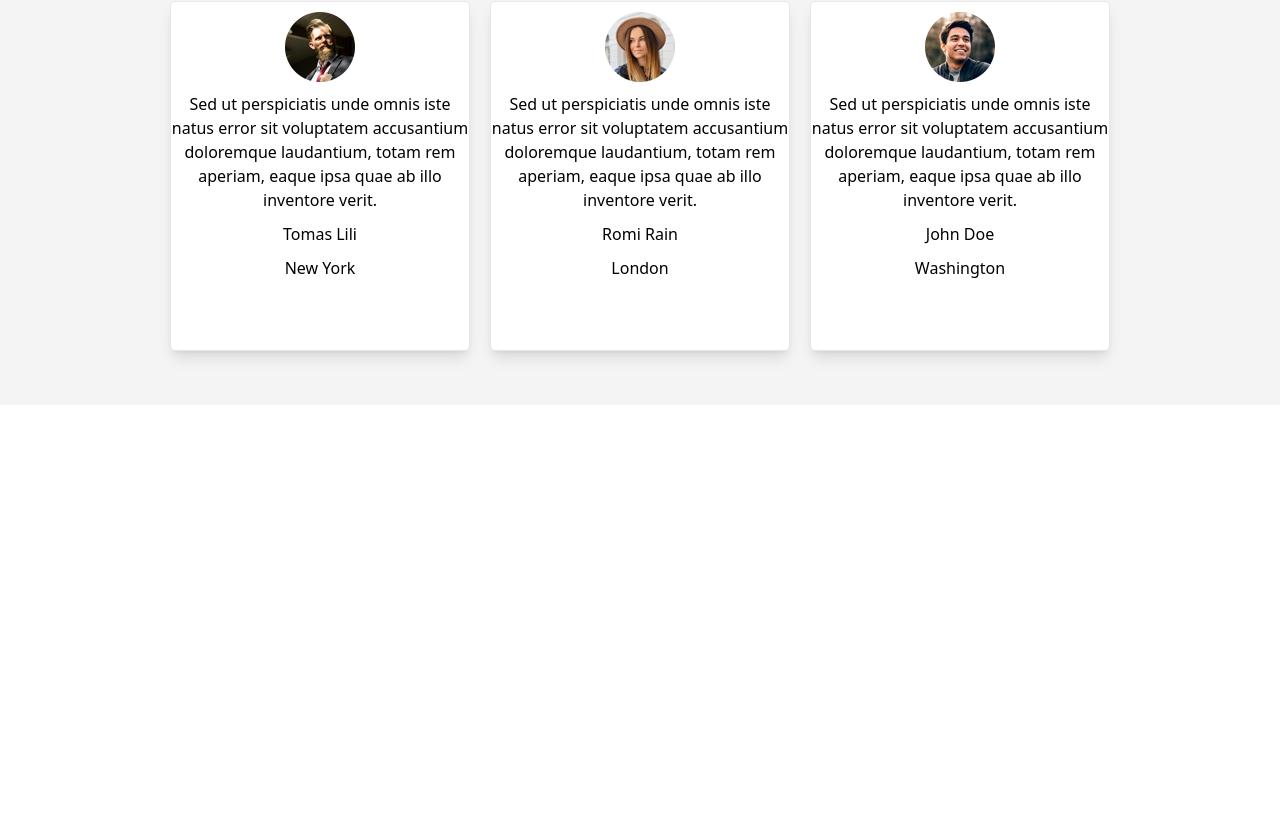
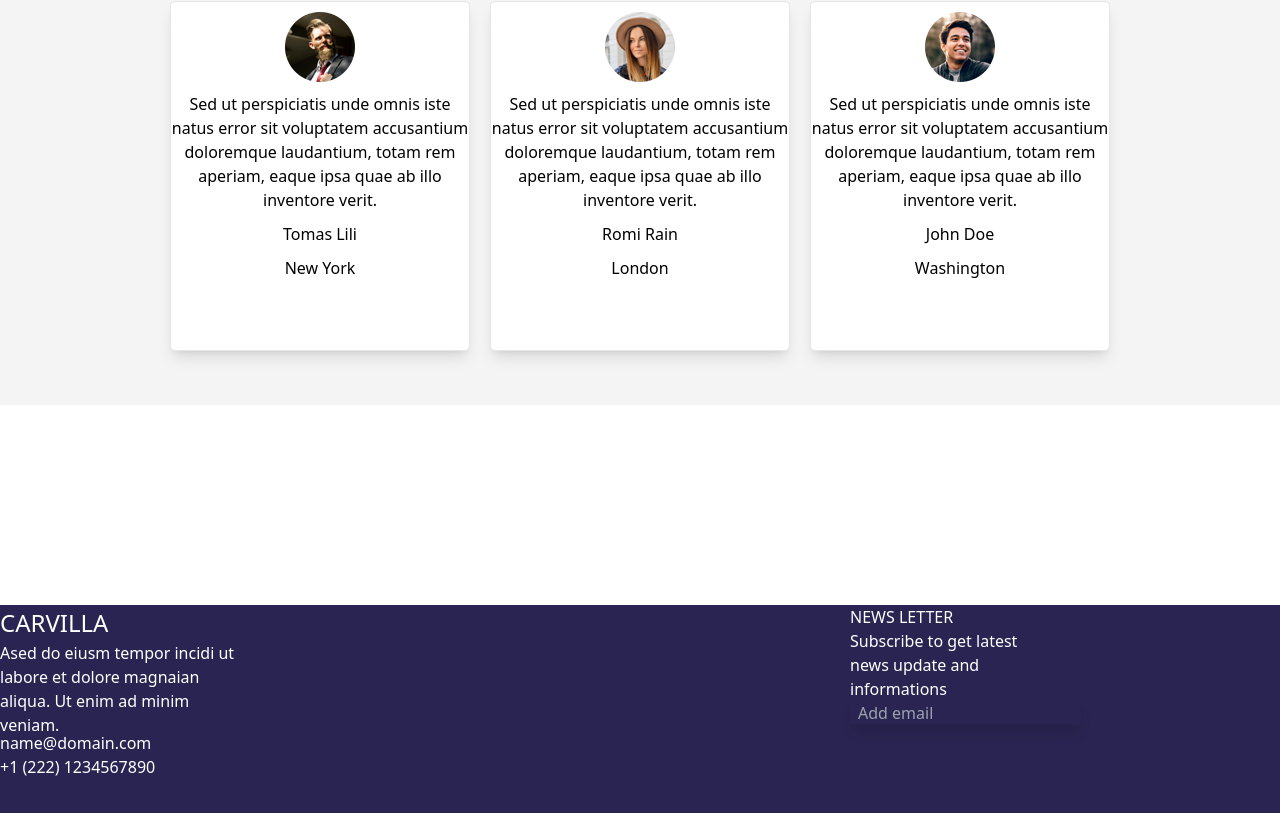
Before and after one commit to ThanhVy-2002/Carvilla-Website, a React (Create React App) app: page / in a window 1280 px wide. Shown: the part 3540-4353 px from the top of the page. Before the commit the page ends 3945 px from the top, so only its background shows below. Built offline with nearby package versions, Linux system fonts and the light colour scheme.

Commit message:
Add Carvilla

```diff
--- a/src/Components/Contact/Contact.tsx
+++ b/src/Components/Contact/Contact.tsx
@@ -1,9 +1,29 @@
 import React from "react";
-
+import { data1, data2 } from "./data";
 
 export const Contact: React.FC = () => {
     return (
-        <>
-        </>
+        <div className="bg-[#2A2452] text-white h-[300px] flex flex-row">
+            <div className="">
+                {data1.map((item) => (
+                    <div>
+                        <h1 className="text-[24px]">{item.title}</h1>
+                        <p className="w-[250px] h-[40px]">{item.content}</p>
+                        <p className="translate-y-[50px] ">{item.email}</p>
+                        <p className="translate-y-[50px] ">{item.phone}</p>
+                    </div>
+                ))}
+            </div>
+
+            <div className="translate-x-[600px] w-[200px]">
+                {data2.map((item) => (
+                    <div className="">
+                        <h1>{item.title}</h1>
+                        <p>{item.content}</p>
+                        <span>{item.input}</span>
+                    </div>
+                ))}
+            </div>
+        </div>
     )
 }
--- /dev/null
+++ b/src/Components/Contact/data.tsx
@@ -0,0 +1,24 @@
+
+import { AngleRight } from "../Icon/AngleRight"
+/*
+const Input = () => {
+    return (
+        <input>
+            {<AngleRight />}
+        </input>
+    )
+} */
+
+
+export const data1 = [{
+    title: 'CARVILLA',
+    content: 'Ased do eiusm tempor incidi ut labore et dolore magnaian aliqua. Ut enim ad minim veniam.',
+    email: 'name@domain.com',
+    phone: '+1 (222) 1234567890'
+}]
+
+export const data2 = [{
+    title: 'NEWS LETTER',
+    content: 'Subscribe to get latest news update and informations',
+    input: <input placeholder="Add email" className="placeholder:translate-x-2 rounded bg-[#2A2452] shadow-lg hover:shadow-indigo-500/40" type="email"></input>
+}]
--- a/src/Components/FeaturedCars/FeaturedCars.tsx
+++ b/src/Components/FeaturedCars/FeaturedCars.tsx
@@ -12,7 +12,7 @@ export const FeaturedCars: React.FC = () => {
             </div>
             <div className="grid grid-rows-3 grid-flow-col items-center justify-center space-x-4 translate-y-6">
                 {data.map((item) => (
-                    <div className="h-[350px] ">
+                    <div className="h-[350px]">
                         <div className="flex flex-col items-center divide-y divide-slate-300 border w-[300px] h-[180px] shrink-0 rounded-[5px] bg-white border-slate-300">
                             <span className="translate-y-3 ">{item.img}</span>
                             <p className="translate-y-7">{item.mode}</p>
--- a/src/Components/Header/Header.tsx
+++ b/src/Components/Header/Header.tsx
@@ -6,6 +6,7 @@ import { Service } from "../Service/Service";
 import { NewCars } from "../NewCars/NewCars";
 import { FeaturedCars } from "../FeaturedCars/FeaturedCars";
 import { Clients } from "../Clients/Clients";
+import { Contact } from "../Contact/Contact";
 
 export const Header: FC = () => {
     const refHome = useRef<HTMLDivElement>(null)
@@ -32,6 +33,11 @@ export const Header: FC = () => {
         refFeaturedCars.current?.scrollIntoView({ behavior: 'smooth' })
     }
 
+    const refContact = useRef<HTMLDivElement>(null)
+
+    const handleClickContact = () => {
+        refContact.current?.scrollIntoView({ behavior: 'smooth' })
+    }
 
     return (
         <>
@@ -43,7 +49,7 @@ export const Header: FC = () => {
                     <ButtonProps label='FEATURED CARS' onClick={handleClickFeaturedCars} />
                     <ButtonProps label='NEW CARS' onClick={handleClickNewCars} />
                     <ButtonProps label='BRANDS' />
-                    <ButtonProps label='CONTACT' />
+                    <ButtonProps label='CONTACT' onClick={handleClickContact}/>
                 </div>
             </div>
             <img src={welcomeBanner} className="opacity-1" />
@@ -65,6 +71,10 @@ export const Header: FC = () => {
             <div className="translate-y-[300px] bg-[#f4f4f5] h-[600px] flex flex-col items-center justify-center">
                 <Clients/>
             </div>
+
+            <div ref={refContact} className="translate-y-[500px]">
+                <Contact/>
+            </div>
         </>
 
     )
--- /dev/null
+++ b/src/Components/Icon/AngleRight.tsx
@@ -0,0 +1,15 @@
+import { BaseInconProps } from "../../types/common.types"
+
+export const AngleRight = (props: BaseInconProps) => (
+    <svg
+        width="1em"
+        height="1em"
+        viewBox="0 0 24 24"
+        xmlns="http://www.w3.org/2000/svg" >
+        <path
+            fill={props.fillColor||"#000000"}
+            d="m14.83 11.29l-4.24-4.24a1 1 0 0 0-1.42 0a1 1 0 0 0 0 1.41L12.71 12l-3.54 3.54a1 1 0 0 0 0 1.41a1 1 0 0 0 .71.29a1 1 0 0 0 .71-.29l4.24-4.24a1 1 0 0 0 0-1.42Z">
+
+        </path>
+    </svg>
+)
```
